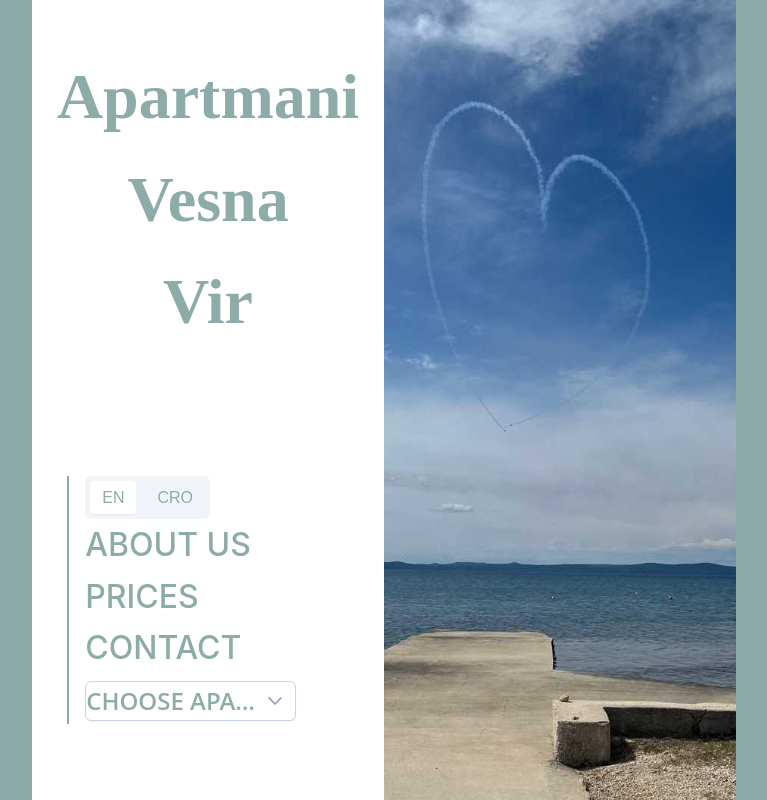
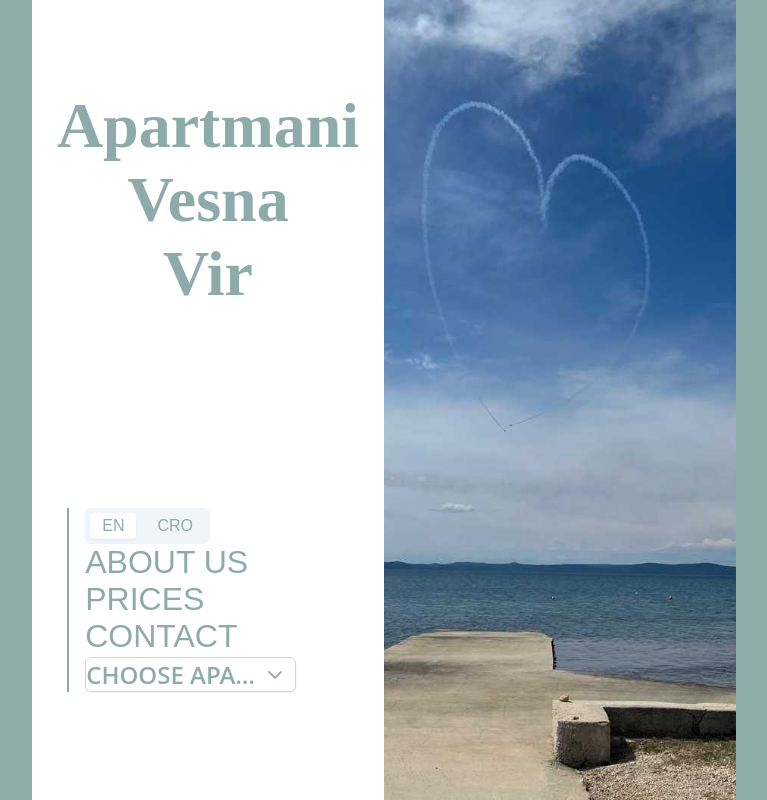
Before and after one commit to fabo777/Vir2024, a Vue app: page / in a window 1280 px wide. Shown: the whole page, without its empty margins (256-1023 px from the left). Built offline with nearby package versions, Linux system fonts and the light colour scheme; a web font is replaced by a local one.

Commit message:
testing  dropdown bug on ios

```diff
--- a/src/App.vue
+++ b/src/App.vue
@@ -65,6 +65,11 @@ export default {
       selectedApartment: null,
     };
   },
+  /* watch: {
+    selectedApartment(newVal) {
+      this.scrollToSection(newVal);
+    },
+  }, */
   methods: {
     updateSelectedApartment(value) {
       this.selectedApartment = value.value;
@@ -77,7 +82,9 @@ export default {
     scrollToSection(sectionId) {
       const section = document.getElementById(sectionId);
       if (section) {
-        section.scrollIntoView({ behavior: "smooth" });
+        setTimeout(function () {
+          section.scrollIntoView({ behavior: "smooth" });
+        }, 100);
       }
     },
   },
--- a/src/assets/main.css
+++ b/src/assets/main.css
@@ -1,4 +1,4 @@
- @import './base.css';
+/*  @import './base.css';  */
 /* @import url(https://db.onlinewebfonts.com/c/a1f86d41a569d625fbba6395102dc206?family=Lemon+Tuesday);
 
 
```
